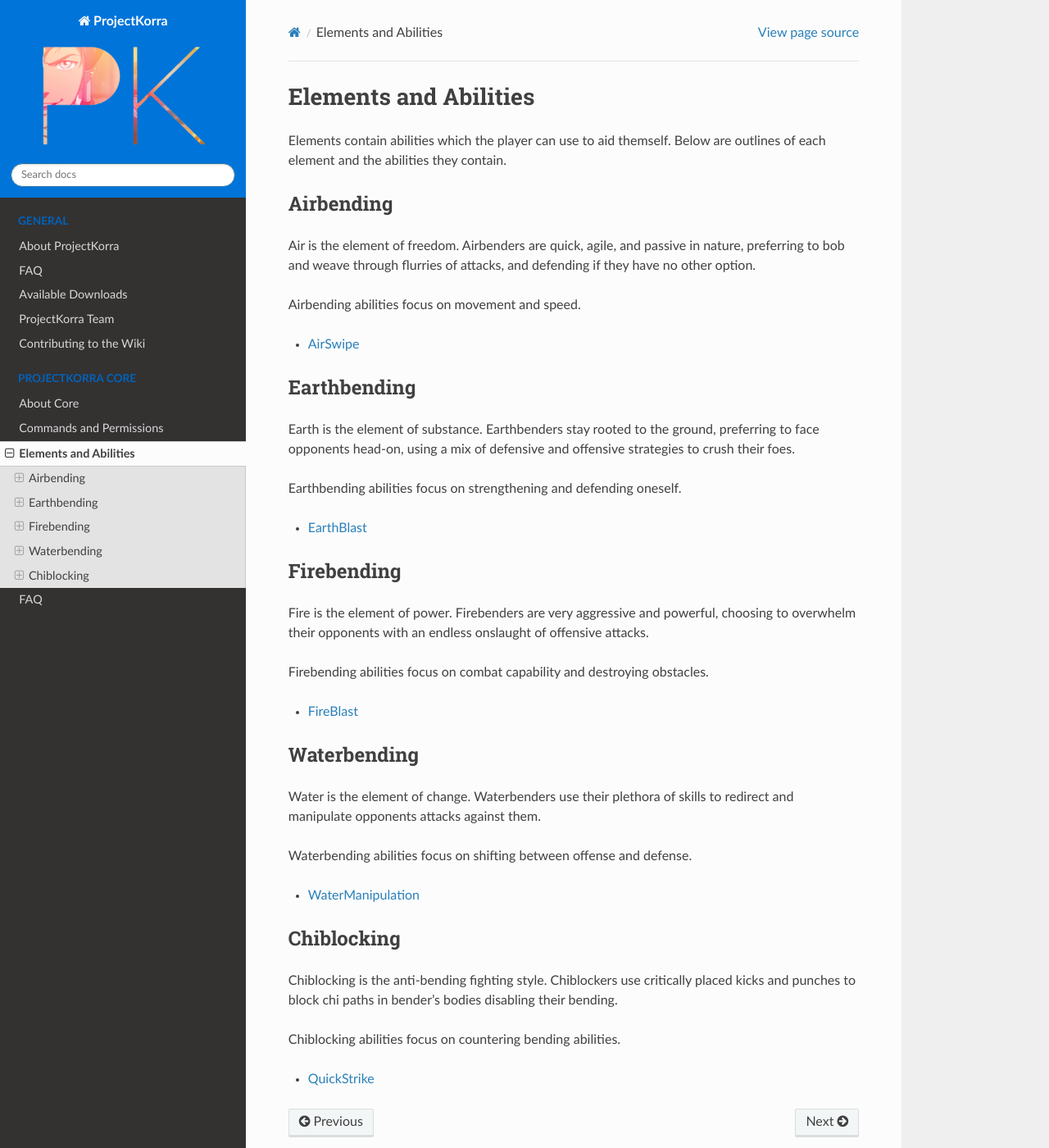
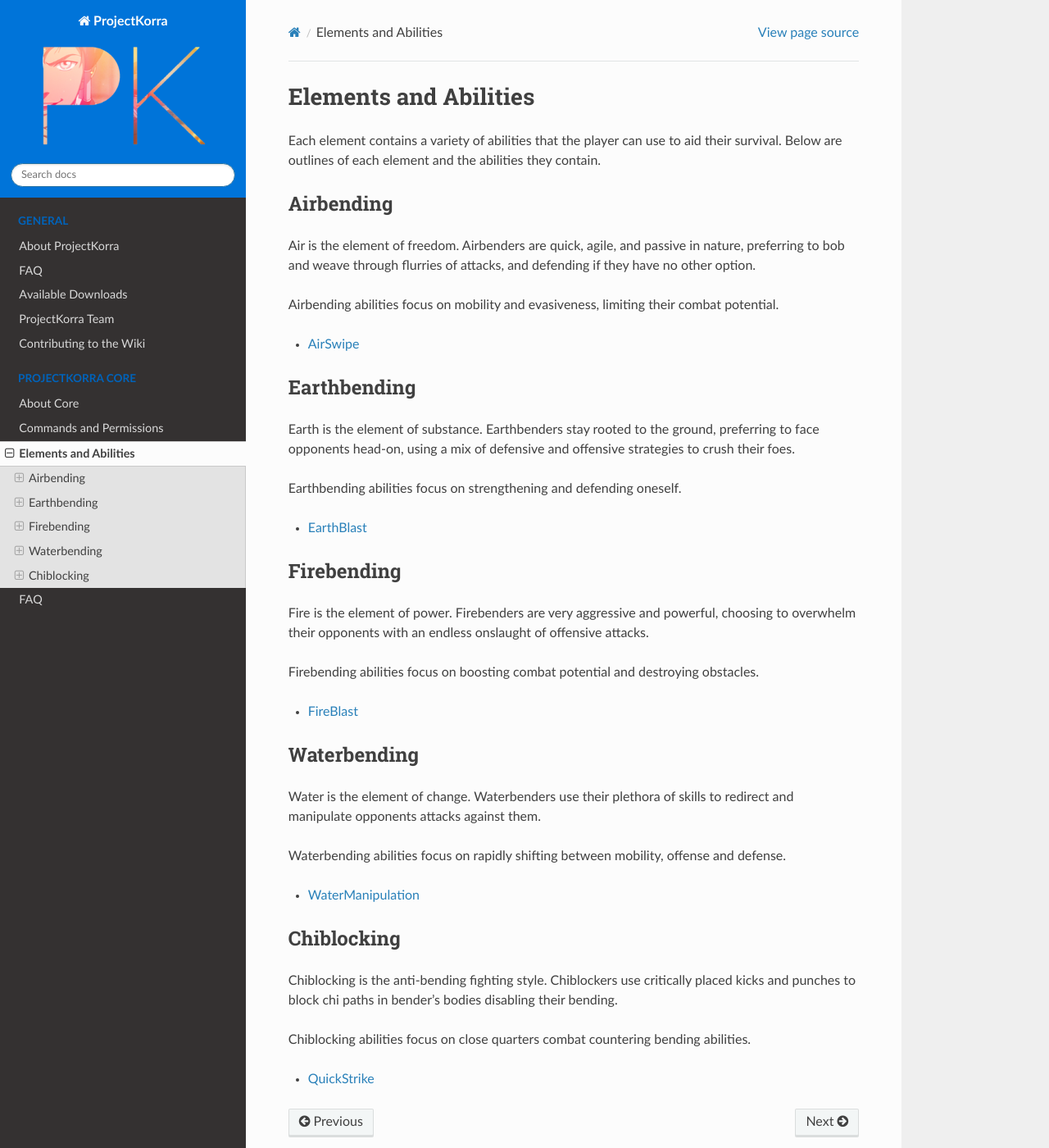
Before and after one commit to ProjectKorra/ProjectKorraWiki, a Sphinx documentation site: the page built from source/pkcore/abilities.rst, in a window 1280 px wide and 1400 px high. Shown: the whole window at 82% size. Built offline with Sphinx 7.4.7 and the Read the Docs theme 2.0.0, drawn with Linux system fonts in a browser that asks for light colours.

Commit message:
Update abilities.rst

```diff
--- a/source/pkcore/abilities.rst
+++ b/source/pkcore/abilities.rst
@@ -1,7 +1,7 @@
 ======================
 Elements and Abilities
 ======================
-Elements contain abilities which the player can use to aid themself.
+Each element contains a variety of abilities that the player can use to aid their survival.
 Below are outlines of each element and the abilities they contain.
 
 Airbending
@@ -10,7 +10,7 @@ Air is the element of freedom. Airbenders are quick, agile, and
 passive in nature, preferring to bob and weave through flurries of
 attacks, and defending if they have no other option.
 
-Airbending abilities focus on movement and speed.
+Airbending abilities focus on mobility and evasiveness, limiting their combat potential.
 
 .. toctree::
     :name: airtree
@@ -38,7 +38,7 @@ Fire is the element of power. Firebenders are very aggressive and
 powerful, choosing to overwhelm their opponents with an endless
 onslaught of offensive attacks.
 
-Firebending abilities focus on combat capability and destroying obstacles.
+Firebending abilities focus on boosting combat potential and destroying obstacles.
 
 .. toctree::
     :name: firetree
@@ -52,7 +52,7 @@ Water is the element of change. Waterbenders use their plethora of
 skills to redirect and manipulate opponents attacks against them.
 
 
-Waterbending abilities focus on shifting between offense and defense.
+Waterbending abilities focus on rapidly shifting between mobility, offense and defense.
 
 .. toctree::
     :name: watertree
@@ -65,7 +65,7 @@ Chiblocking
 Chiblocking is the anti-bending fighting style. Chiblockers use critically
 placed kicks and punches to block chi paths in bender's bodies disabling their bending.
 
-Chiblocking abilities focus on countering bending abilities.
+Chiblocking abilities focus on close quarters combat countering bending abilities.
 
 .. toctree::
     :name: chitree
```
